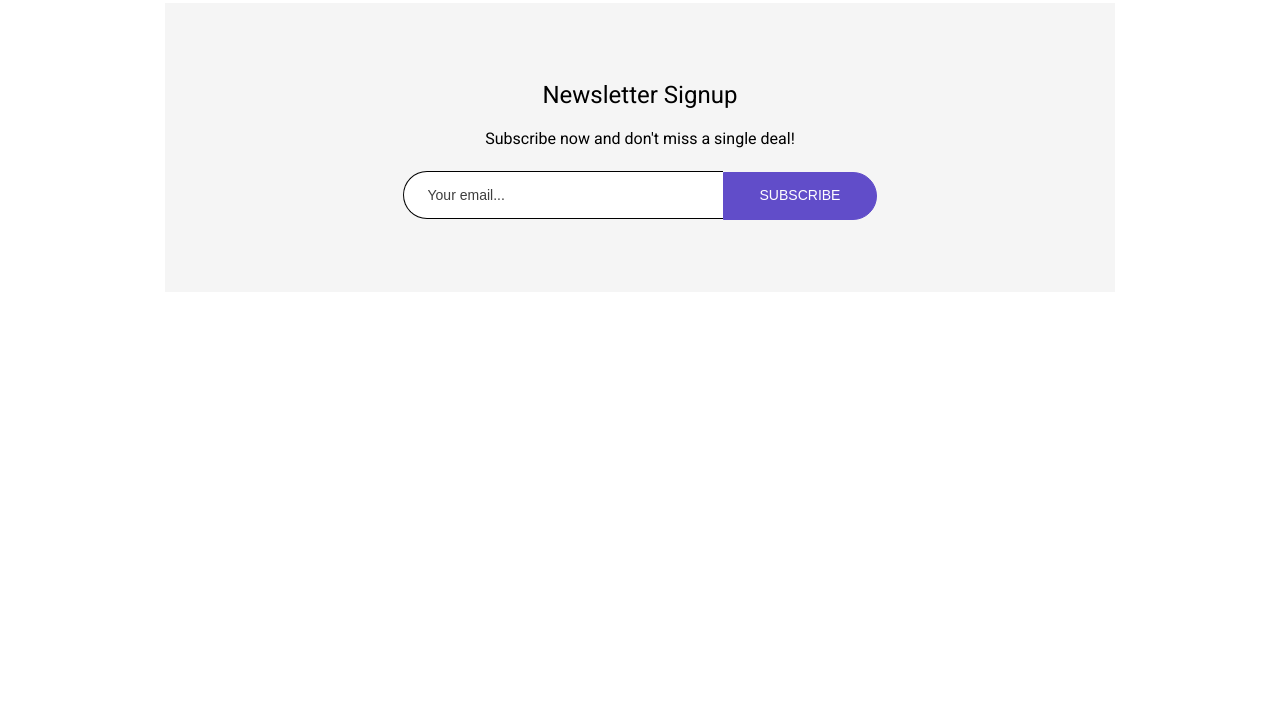
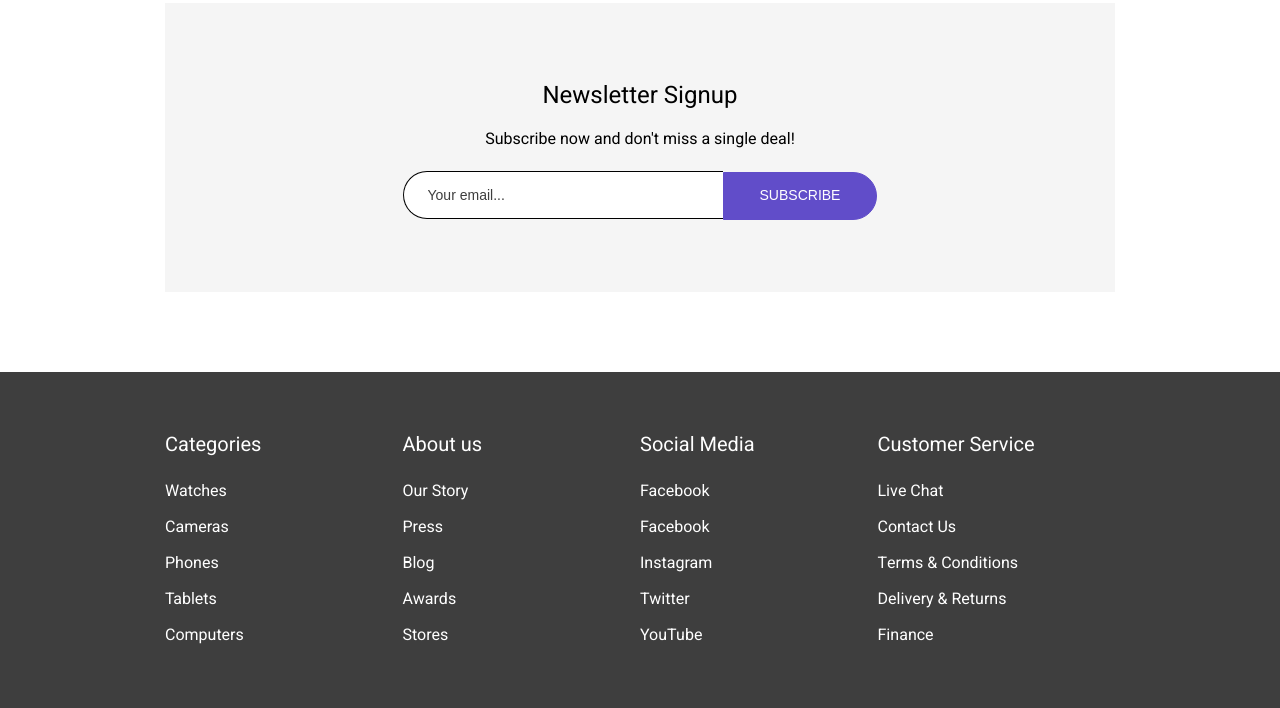
Before and after one commit to diajeo/Website, a plain HTML site: page index.html in a window 1280 px wide. Shown: the part 1506-2214 px from the top of the page. Before the commit the page ends 1878 px from the top, so only its background shows below. Drawn offline with Linux system fonts and the light colour scheme; a web font is replaced by a local one.

Commit message:
footer section pt 1

```diff
--- a/css/styles.css
+++ b/css/styles.css
@@ -284,3 +284,41 @@ section.newsletter button[type=submit] {
     border-radius: 0 25px 25px 0;
     text-transform: uppercase;
 }
+
+footer {
+    background-color: #3E3E3E;
+    color: white;
+    padding: 60px 0;
+}
+
+footer .container {
+    display: flex;
+    width: 950px;
+    max-width: 100%;
+    justify-content: space-between;
+}
+
+footer ul {
+    list-style-type: none;
+    margin: 0;
+    padding: 0;
+    width: 25%;
+}
+
+footer ul li.list-title {
+    font-weight: 400;
+    font-size: 20px;
+    line-height: 26px;
+    margin-bottom: 20px;
+}
+
+footer ul li{
+    font-weight: 400px;
+    font-size: 16px;
+    line-height: 26px;
+    margin-bottom: 10px;
+}
+
+footer ul li:last-of-type{
+    margin-bottom: 0;
+}
--- a/index.html
+++ b/index.html
@@ -103,6 +103,43 @@
             <p>Subscribe now and don't miss a single deal!</p>
             <input type="email" placeholder="Your email..."><button type="submit">Subscribe</button>
         </section>
+
+        <footer>
+            <div class="container">
+                <ul>
+                    <li class="list-title">Categories</li>
+                    <li>Watches</li>
+                    <li>Cameras</li>
+                    <li>Phones</li>
+                    <li>Tablets</li>
+                    <li>Computers</li>
+                </ul>
+                <ul>
+                    <li class="list-title">About us</li>
+                    <li>Our Story</li>
+                    <li>Press</li>
+                    <li>Blog</li>
+                    <li>Awards</li>
+                    <li>Stores</li>
+                </ul>
+                <ul>
+                    <li class="list-title">Social Media</li>
+                    <li>Facebook</li>
+                    <li>Facebook</li>
+                    <li>Instagram</li>
+                    <li>Twitter</li>
+                    <li>YouTube</li>
+                </ul>
+                <ul>
+                    <li class="list-title">Customer Service</li>
+                    <li>Live Chat</li>
+                    <li>Contact Us</li>
+                    <li>Terms & Conditions</li>
+                    <li>Delivery & Returns</li>
+                    <li>Finance</li>
+                </ul>
+            </div>
+        </footer>
     </body>
 
 </html>
```
